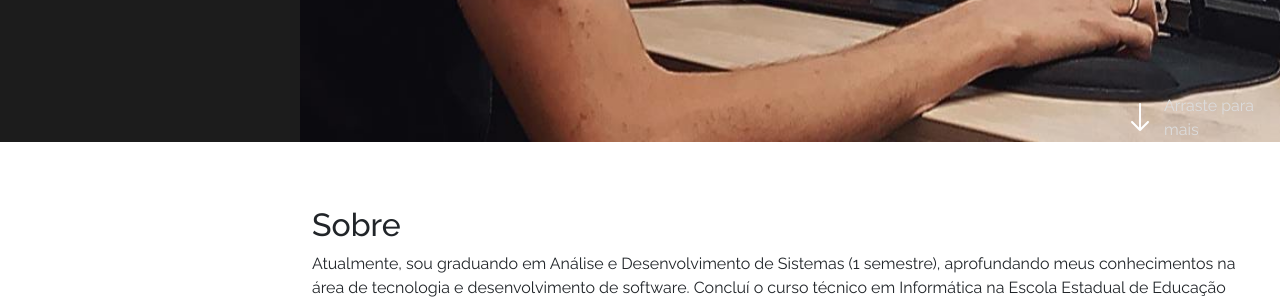
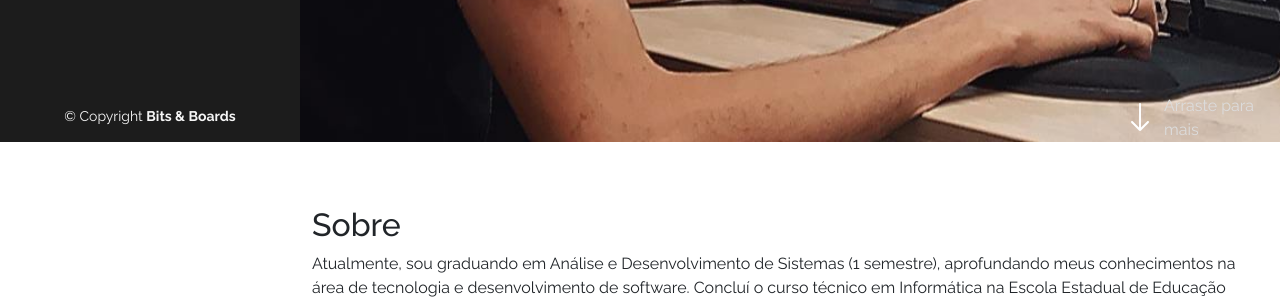
Before and after one commit to Lucras22/portfolio-bootstrap-FastAPI, a FastAPI app: page / in a window 1280 px wide. Shown: the part 658-959 px from the top of the page. Run offline with FastAPI, Linux system fonts and the light colour scheme; some libraries are stand-ins or nearby versions.

Commit message:
atualizando e adicionando meu footer

```diff
--- a/static/style.css
+++ b/static/style.css
@@ -269,6 +269,25 @@ background-color: #e0eee0;
         margin-right: 0;
     }
 
+}
 
+#footer{
+    padding: 15px;
+    color: #F5F5F5;
+    font-size: 14px;
+    position: fixed;
+    left: 0;
+    bottom: 0;
+    width: 300px;
+    z-index: 9999;
+    background-color: #1C1C1C;
+    transition: .3s;
+}
 
+@media (max-width: 1012px){
+    #footer{
+        position: static;
+        width: auto;
+        padding: 20px 15px;
+    }
 }
--- a/templates/index.html
+++ b/templates/index.html
@@ -7,7 +7,7 @@
     <link rel="stylesheet" href="../static/style.css">
     <link rel="icon" href="../static/img/icon.png" type="image/png">
     <link rel="stylesheet" href="https://cdn.jsdelivr.net/npm/bootstrap-icons@1.11.3/font/bootstrap-icons.min.css">
-    <title>Portfolio</title>
+    <title>Bits & Boards</title>
 </head>
 <body>
 
@@ -455,6 +455,13 @@
         </section>
     </main>
 
+    <footer id="footer">
+      <div class="container">
+        <div class="text-center">
+          &copy; Copyright <strong>Bits & Boards</strong>
+        </div>
+      </div>
+    </footer>
 
     <script src="../static/bootstrap/js/bootstrap.bundle.min.js"></script>
     <script src="../static/script.js"></script>
```
